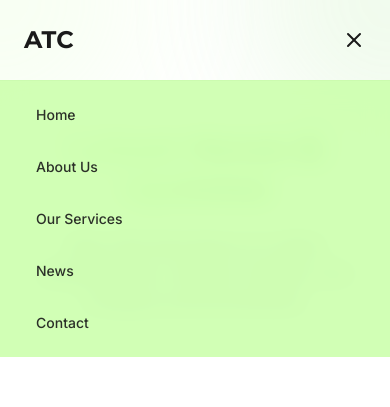
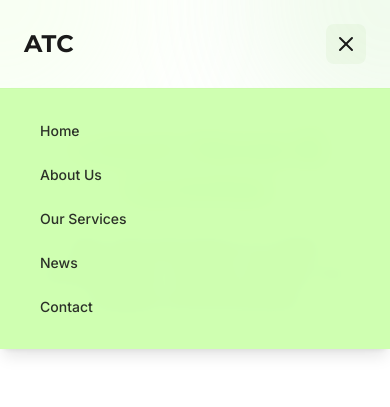
Before and after one commit to nischal690/asiantrade-connect, a React (Vite) app: page /news in a window 390 px wide. Both pictures are taken after a click on the button "Toggle menu". Shown: the top 407 px of the page. Built offline with nearby package versions, Linux system fonts and the light colour scheme.

Commit message:
Improve navbar design
Updated the styling and layout of the navbar for a more modern and user-friendly appearance. Adjustments include enhanced color schemes, padding, and transition effects to improve user interaction.
[skip gpt_engineer]

```diff
--- a/src/components/Navbar.tsx
+++ b/src/components/Navbar.tsx
@@ -1,14 +1,21 @@
 import { useState, useEffect } from "react";
 import { Menu, X } from "lucide-react";
 import { Link } from "react-router-dom";
+import { motion, AnimatePresence } from "framer-motion";
 
 const NavLink = ({ to, children, onClick }: { to: string; children: React.ReactNode; onClick?: () => void }) => (
   <Link
     to={to}
     onClick={onClick}
-    className="relative px-3 py-2 text-sm font-medium text-primary-foreground/90 hover:text-primary-foreground transition-colors after:content-[''] after:absolute after:left-0 after:bottom-0 after:w-0 after:h-0.5 after:bg-accent after:transition-all after:duration-300 hover:after:w-full"
+    className="relative group px-4 py-2 text-sm font-medium text-primary-foreground/90 hover:text-primary-foreground transition-colors"
   >
-    {children}
+    <span className="relative z-10">{children}</span>
+    <motion.div
+      className="absolute inset-0 bg-primary-dark/10 rounded-lg -z-0"
+      initial={{ scale: 0, opacity: 0 }}
+      whileHover={{ scale: 1, opacity: 1 }}
+      transition={{ duration: 0.2 }}
+    />
   </Link>
 );
 
@@ -25,19 +32,38 @@ const Navbar = () => {
   }, []);
 
   return (
-    <nav
+    <motion.nav
+      initial={{ y: -100 }}
+      animate={{ y: 0 }}
+      transition={{ duration: 0.6, type: "spring" }}
       className={`fixed top-0 left-0 right-0 z-50 transition-all duration-300 ${
         isScrolled
-          ? "backdrop-blur-md bg-primary/80 border-b border-primary-dark/10 py-4"
+          ? "backdrop-blur-md bg-primary/90 shadow-lg border-b border-primary-dark/10 py-4"
           : "bg-transparent py-6"
       }`}
     >
-      <div className="container mx-auto px-6 flex items-center justify-between">
-        <Link to="/" className="text-2xl font-heading font-bold text-primary-foreground">
+      <div className="container mx-auto px-6">
+        <div className="flex items-center justify-between">
+          <Link
+            to="/"
+            className="relative group"
+          >
+            <motion.span
+              className="text-2xl font-heading font-bold text-primary-foreground"
+              whileHover={{ scale: 1.05 }}
+              transition={{ type: "spring", stiffness: 400, damping: 10 }}
+            >
               ATC
+            </motion.span>
+            <motion.div
+              className="absolute -bottom-1 left-0 w-full h-0.5 bg-accent"
+              initial={{ scaleX: 0 }}
+              whileHover={{ scaleX: 1 }}
+              transition={{ duration: 0.2 }}
+            />
           </Link>
 
-        <div className="hidden md:flex items-center space-x-8">
+          <div className="hidden md:flex items-center space-x-1">
             <NavLink to="/">Home</NavLink>
             <NavLink to="/about">About Us</NavLink>
             <NavLink to="/services">Our Services</NavLink>
@@ -45,22 +71,50 @@ const Navbar = () => {
             <NavLink to="/contact">Contact</NavLink>
           </div>
 
-        <button
-          className="md:hidden text-primary-foreground"
+          <motion.button
+            className="md:hidden relative z-50 w-10 h-10 flex items-center justify-center rounded-lg bg-primary-dark/10 text-primary-foreground"
             onClick={() => setIsMenuOpen(!isMenuOpen)}
+            whileHover={{ scale: 1.05 }}
+            whileTap={{ scale: 0.95 }}
             aria-label="Toggle menu"
           >
+            <AnimatePresence mode="wait">
               {isMenuOpen ? (
+                <motion.div
+                  key="close"
+                  initial={{ rotate: -90, opacity: 0 }}
+                  animate={{ rotate: 0, opacity: 1 }}
+                  exit={{ rotate: 90, opacity: 0 }}
+                  transition={{ duration: 0.2 }}
+                >
                   <X className="h-6 w-6" />
+                </motion.div>
               ) : (
+                <motion.div
+                  key="menu"
+                  initial={{ rotate: 90, opacity: 0 }}
+                  animate={{ rotate: 0, opacity: 1 }}
+                  exit={{ rotate: -90, opacity: 0 }}
+                  transition={{ duration: 0.2 }}
+                >
                   <Menu className="h-6 w-6" />
+                </motion.div>
               )}
-        </button>
+            </AnimatePresence>
+          </motion.button>
+        </div>
       </div>
 
+      <AnimatePresence>
         {isMenuOpen && (
-        <div className="md:hidden absolute top-full left-0 right-0 backdrop-blur-md bg-primary/90 py-4 animate-fade-in border-t border-primary-dark/10">
-          <div className="flex flex-col space-y-4 px-6">
+          <motion.div
+            initial={{ opacity: 0, y: -20 }}
+            animate={{ opacity: 1, y: 0 }}
+            exit={{ opacity: 0, y: -20 }}
+            transition={{ duration: 0.2 }}
+            className="md:hidden absolute top-full left-0 right-0 backdrop-blur-md bg-primary/95 py-6 border-t border-primary-dark/10 shadow-lg"
+          >
+            <div className="flex flex-col space-y-2 px-6">
               <NavLink to="/" onClick={() => setIsMenuOpen(false)}>
                 Home
               </NavLink>
@@ -77,9 +131,10 @@ const Navbar = () => {
                 Contact
               </NavLink>
             </div>
-        </div>
+          </motion.div>
         )}
-    </nav>
+      </AnimatePresence>
+    </motion.nav>
   );
 };
 
```
Lines whose indentation alone changed are shown as unchanged.
